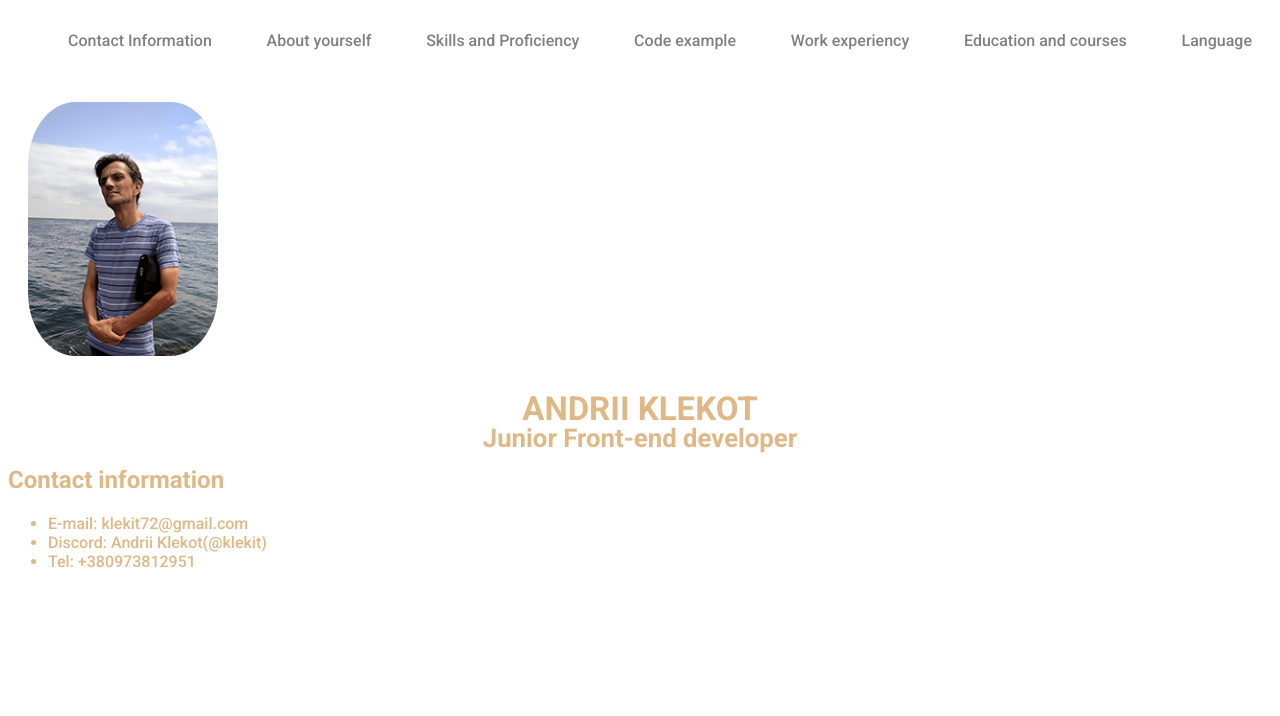
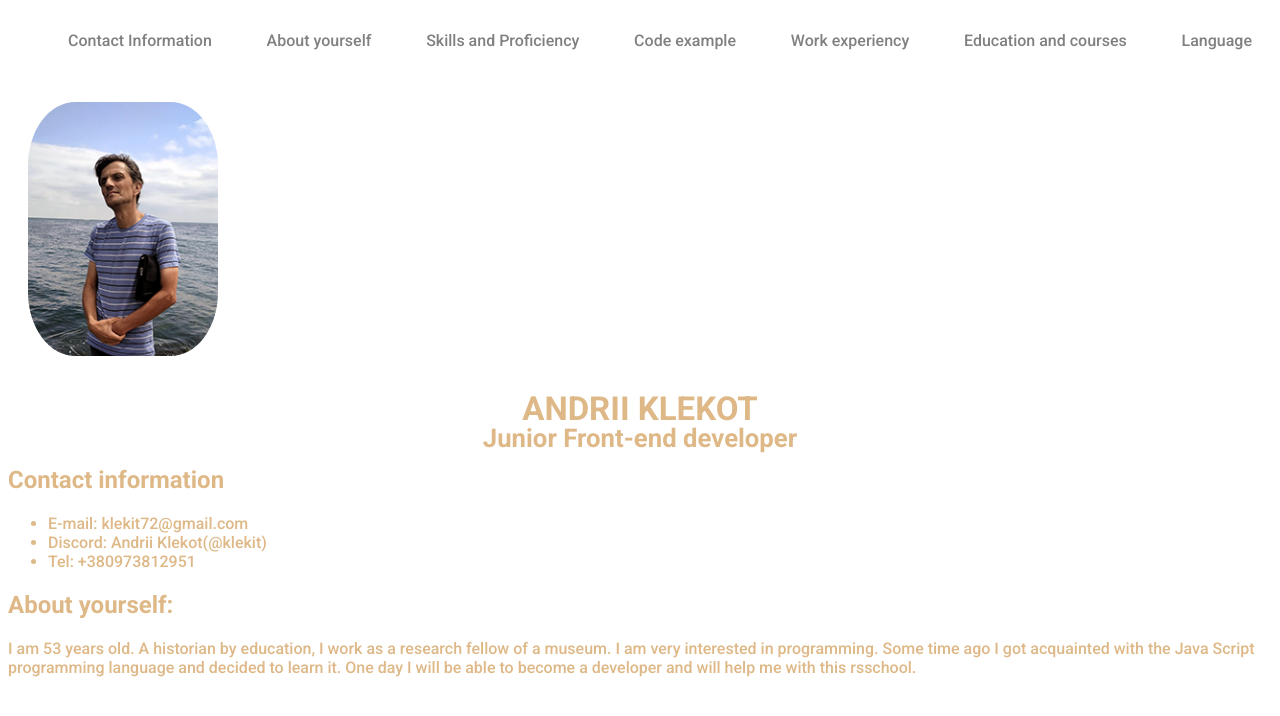
Before and after one commit to klekit/rsschool-cv_1, a plain HTML site: page index.html in a window 1280 px wide. Drawn offline with Linux system fonts and the light colour scheme.

Commit message:
feat: add text about yourself

```diff
--- a/index.html
+++ b/index.html
@@ -53,13 +53,21 @@
                     <H3>Junior Front-end developer</H3>
                 </section>
                 <section class="section-contact" id="contacts">
-                    <h2>Contact information</h2>
+                    <h2 class="contact">Contact information</h2>
                     <ul>
                         <li> E-mail: klekit72@gmail.com</li>
                         <li>Discord: Andrii Klekot(@klekit)</li>
                         <li>Tel: +380973812951</li>
                     </ul>
-
+                </section>
+                <section class="section-summary" id="summary">
+                    <h2 class="text" id="summary">About yourself:</h2>
+                    <p>
+                        I am 53 years old. A historian by education, I work as a research fellow of a museum. I am very
+                        interested in programming. Some time ago I got acquainted with the Java Script programming
+                        language and decided to learn it. One day I will be able to become a developer and will help me
+                        with this rsschool.
+                    </p>
                 </section>
 
 
```
